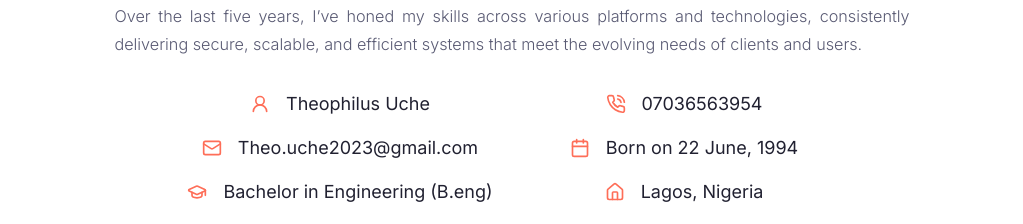
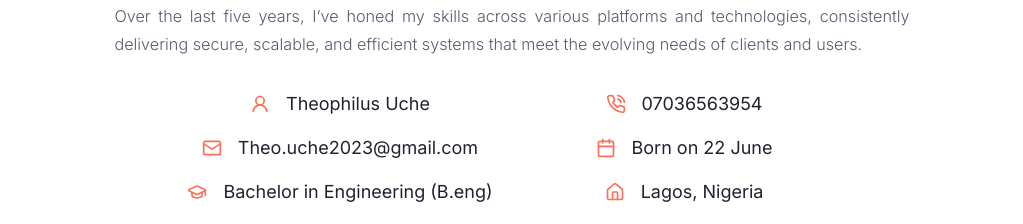
Before and after one commit to TheSoftNode/personal-portfolio, a Next.js app: page / in a window 1280 px wide. Shown: the part 980-1204 px from the top of the page, without its empty margins (128-1151 px from the left). Built offline with nearby package versions, Linux system fonts and the light colour scheme.

Commit message:
updated the about section

```diff
--- a/components/About.tsx
+++ b/components/About.tsx
@@ -35,7 +35,7 @@ const infoData = [
   },
   {
     icon: <Calendar size={20} />,
-    text: "Born on 22 June, 1994",
+    text: "Born on 22 June",
   },
   {
     icon: <GraduationCap size={20} />,
```
